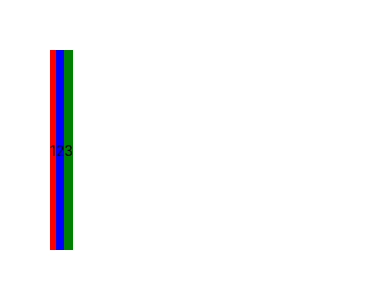
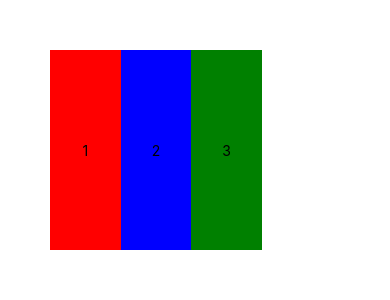
Before and after one commit to vinothsmart/react-native-complete-guide, a React Native app: screen / in a window 390 px wide. Shown: the top 300 px of the page. Built offline with nearby package versions, Linux system fonts and the light colour scheme.

Commit message:
flex and flexdirection

```diff
--- a/App.js
+++ b/App.js
@@ -5,7 +5,14 @@ import { StyleSheet, Text, TextInput, View, Button } from "react-native";
 export default function App() {
   return (
     <View
-      style={{ padding: 50, flexDirection: "row", width: "80%", height: 300 }}
+      style={{
+        padding: 50,
+        flexDirection: "row",
+        width: "80%",
+        height: 300,
+        justifyContent: "space-around",
+        alignItems: "stretch",
+      }}
     >
       {/* <View
         style={{
@@ -30,7 +37,7 @@ export default function App() {
       <View
         style={{
           backgroundColor: "red",
-
+          flex: 1,
           justifyContent: "center",
           alignItems: "center",
         }}
@@ -40,7 +47,7 @@ export default function App() {
       <View
         style={{
           backgroundColor: "blue",
-
+          flex: 1,
           justifyContent: "center",
           alignItems: "center",
         }}
@@ -50,7 +57,7 @@ export default function App() {
       <View
         style={{
           backgroundColor: "green",
-
+          flex: 1,
           justifyContent: "center",
           alignItems: "center",
         }}
```
